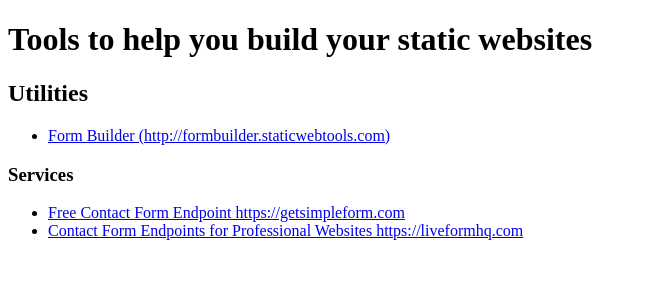
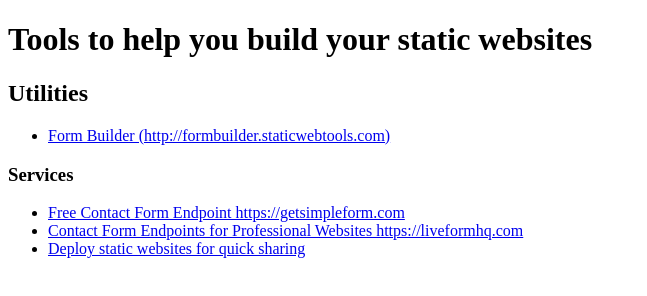
Before and after one commit to staticwebtools/www, a plain HTML site: page index.html in a window 1280 px wide. Shown: the whole page, without its empty margins (0-647 px from the left). Drawn offline with Linux system fonts and the light colour scheme.

Commit message:
added slugex

```diff
--- a/index.html
+++ b/index.html
@@ -17,6 +17,7 @@
     <ul>
         <li><a href="https://getsimpleform.com" target="_blank">Free Contact Form Endpoint  https://getsimpleform.com</a></li>
         <li><a href="https://liveformhq.com" target="_blank">Contact Form Endpoints for Professional Websites https://liveformhq.com</a></li>
+        <li><a href="https://slugex.com" target="_blank">Deploy static websites for quick sharing</a></li>
     </ul>
 </body>
 
```
